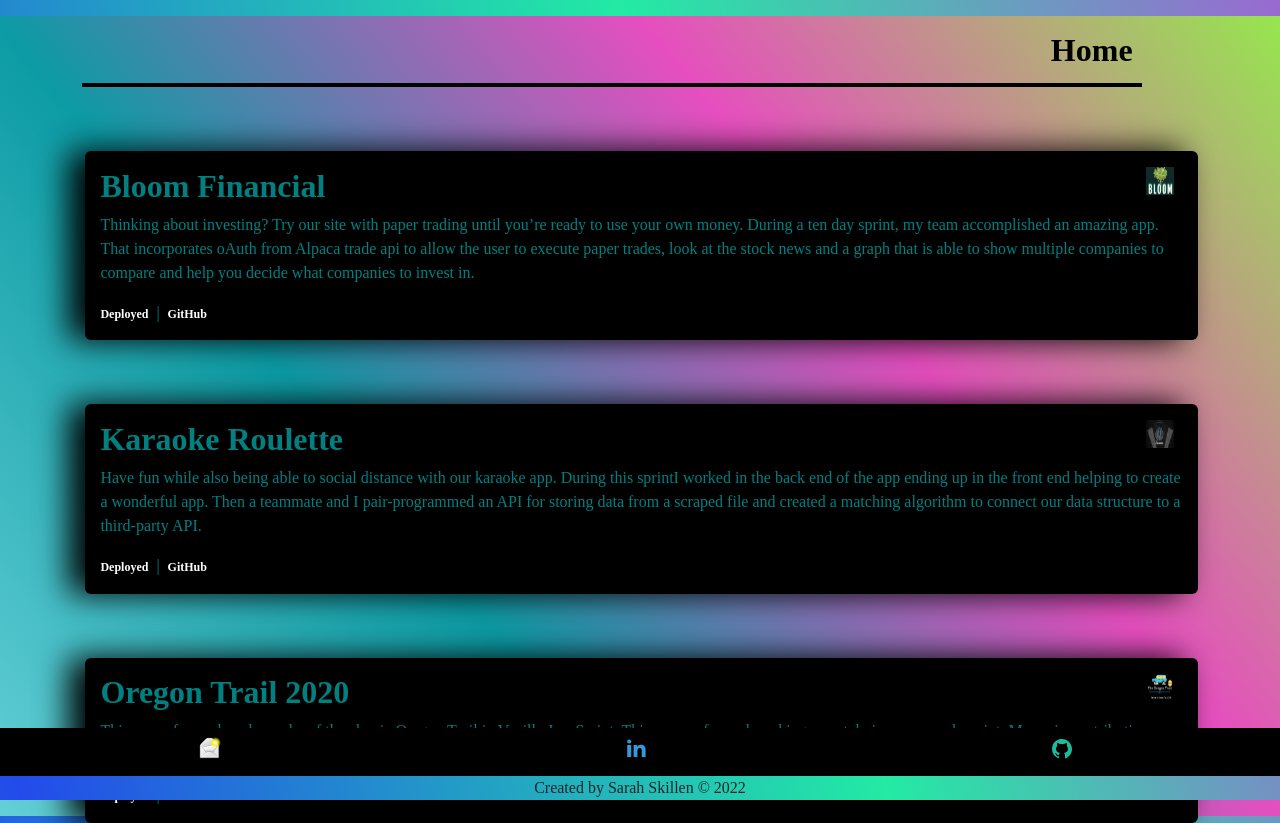
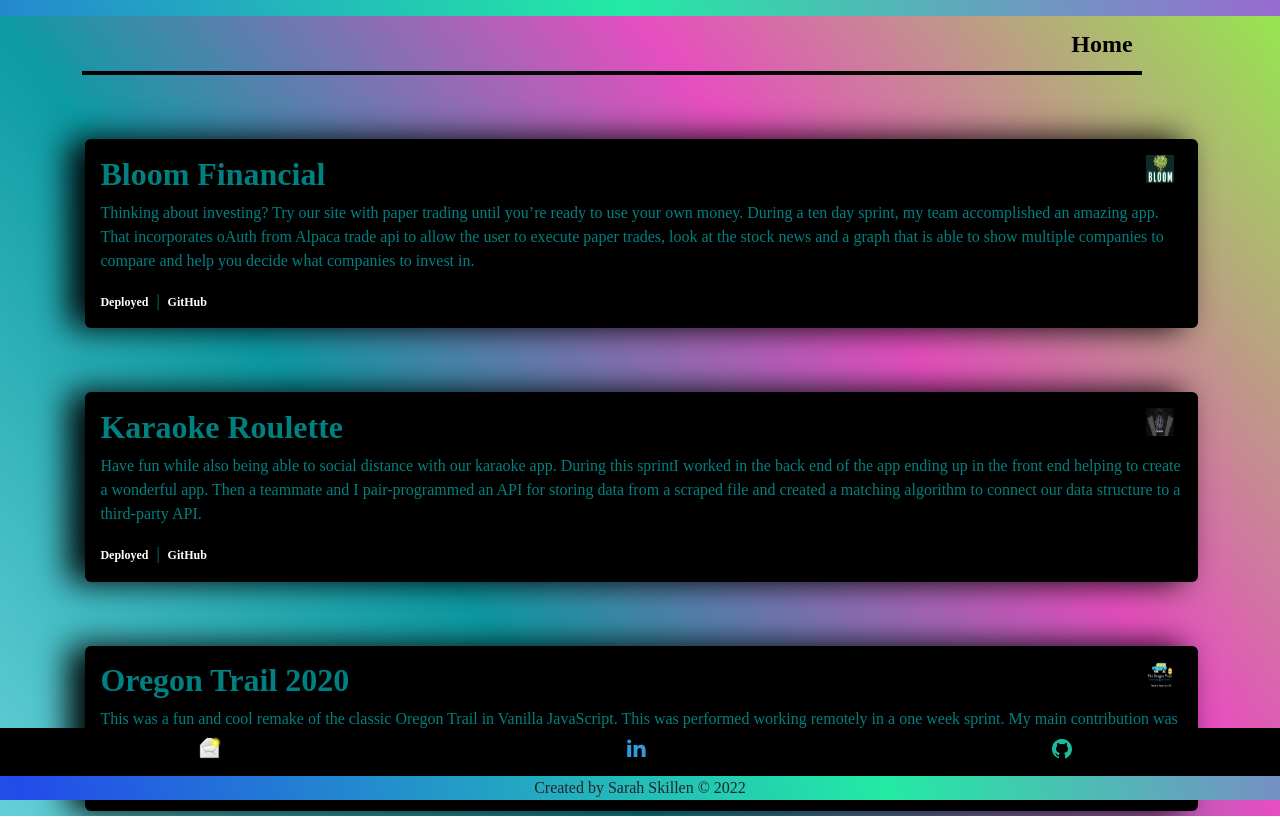
Before and after one commit to sarah-svg/sarah-site, a React (Create React App) app: page /page in a window 1280 px wide. Built offline with nearby package versions, Linux system fonts and the light colour scheme; a web font is replaced by a local one.

Commit message:
another commit

```diff
--- a/src/Projects/Projects.scss
+++ b/src/Projects/Projects.scss
@@ -57,7 +57,7 @@
       width: 95%;
     a{
       margin: .6rem;
-        font-size: 2rem !important;
+        font-size: 1.5rem !important;
         text-decoration: none;
         font-weight: bolder;
         color: black;
--- /dev/null
+++ b/src/store.js
@@ -0,0 +1,3 @@
+import React from 'react';
+
+export const ThemeContext = React.createContext();
```
